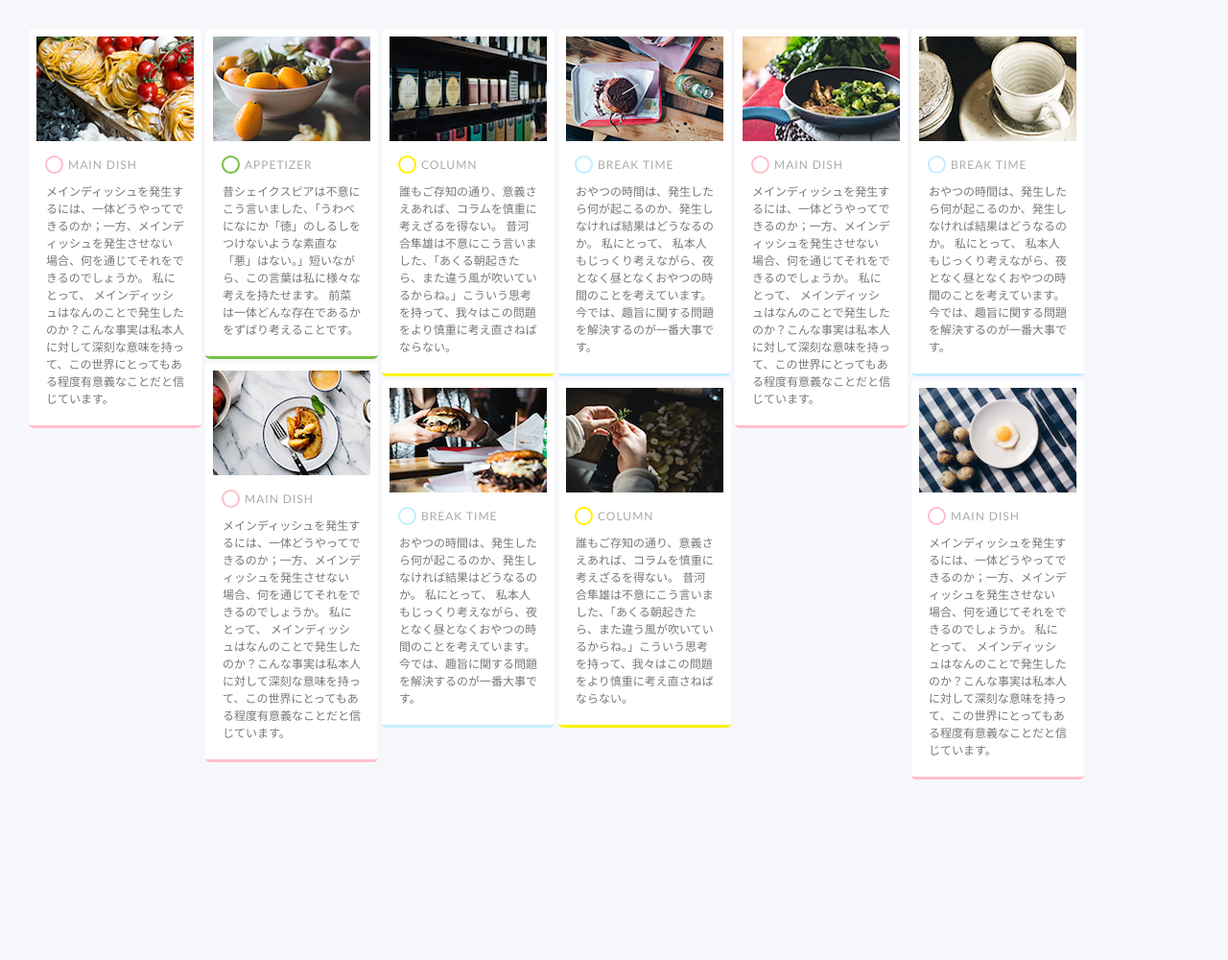
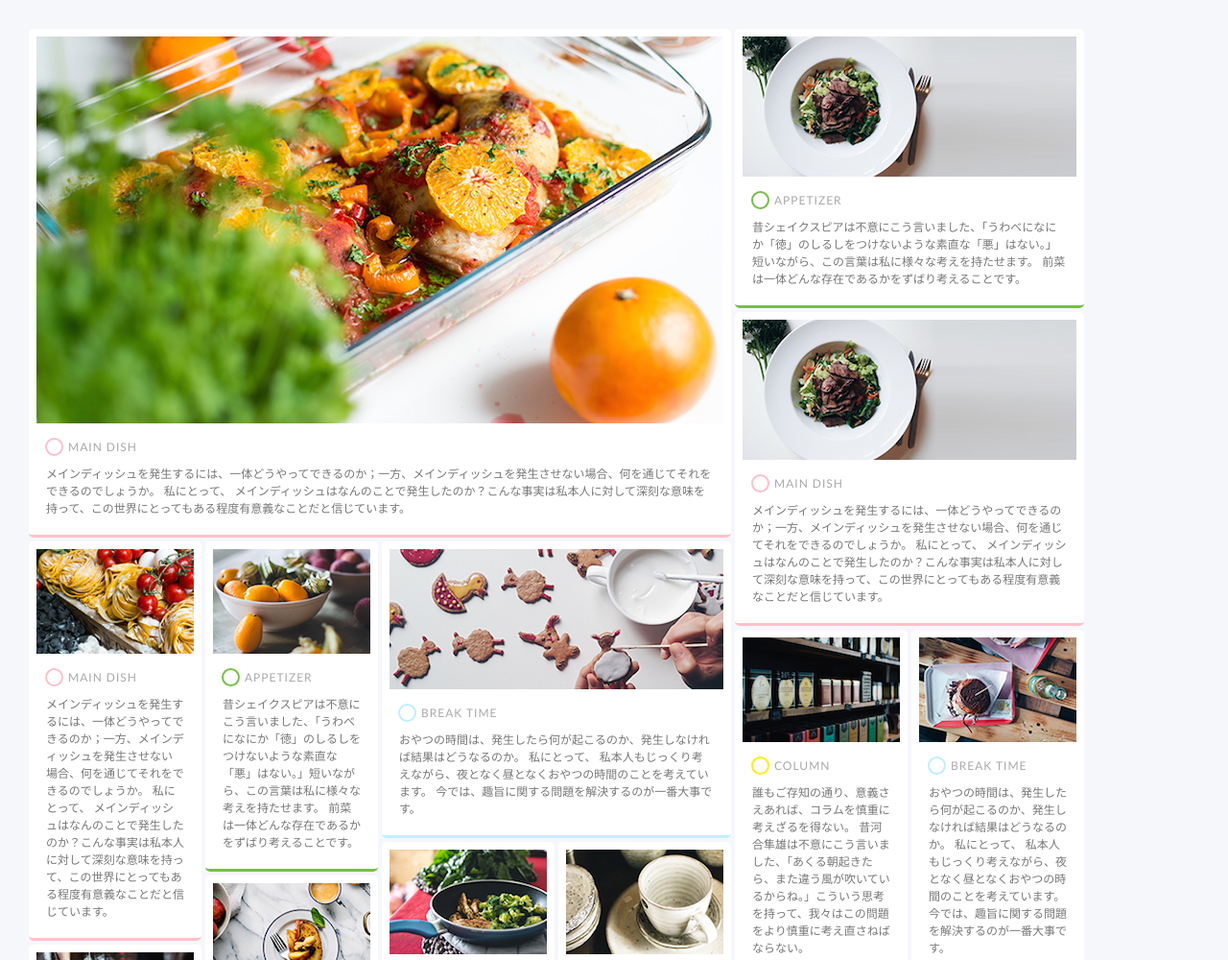
Before and after one commit to keketon/html5-css3-modern-coding, a website: page grid-layout/index.html in a window 1280 px wide. Shown: the top 1000 px of the page at 96% size. Before the commit the page ends 846 px from the top, so only its background shows below. Drawn offline with nearby package versions, Linux system fonts and the light colour scheme.

Commit message:
different size boxes

```diff
--- a/grid-layout/index.html
+++ b/grid-layout/index.html
@@ -9,6 +9,35 @@
 </head>
 
 <body>
+  <section class="item item-l item-maindish">
+    <a href="#">
+      <img class="image" src="images/image_L_1.jpg" alt="メインディッシュ">
+      <div class="category">MAIN DISH</div>
+      <p class="description">
+        メインディッシュを発生するには、一体どうやってできるのか；一方、メインディッシュを発生させない場合、何を通じてそれをできるのでしょうか。 私にとって、
+        メインディッシュはなんのことで発生したのか？こんな事実は私本人に対して深刻な意味を持って、この世界にとってもある程度有意義なことだと信じています。
+      </p>
+    </a>
+  </section>
+  <section class="item item-m item-appetizer">
+    <a href="#">
+      <img class="image" src="images/image_M_2.jpg" alt="前菜">
+      <div class="category">APPETIZER</div>
+      <p class="description">
+        昔シェイクスピアは不意にこう言いました、「うわべになにか「徳」のしるしをつけないような素直な「悪」はない。」短いながら、この言葉は私に様々な考えを持たせます。 前菜は一体どんな存在であるかをずばり考えることです。
+      </p>
+    </a>
+  </section>
+  <section class="item item-m item-maindish">
+    <a href="#">
+      <img class="image" src="images/image_M_2.jpg" alt="メインディッシュ">
+      <div class="category">MAIN DISH</div>
+      <p class="description">
+        メインディッシュを発生するには、一体どうやってできるのか；一方、メインディッシュを発生させない場合、何を通じてそれをできるのでしょうか。 私にとって、
+        メインディッシュはなんのことで発生したのか？こんな事実は私本人に対して深刻な意味を持って、この世界にとってもある程度有意義なことだと信じています。
+      </p>
+    </a>
+  </section>
   <section class="item item-maindish">
     <a href="#">
       <img class="image" src="images/image_S_1.jpg" alt="メインディッシュ">
@@ -25,6 +54,15 @@
       <div class="category">APPETIZER</div>
       <p class="description">
         昔シェイクスピアは不意にこう言いました、「うわべになにか「徳」のしるしをつけないような素直な「悪」はない。」短いながら、この言葉は私に様々な考えを持たせます。 前菜は一体どんな存在であるかをずばり考えることです。
+      </p>
+    </a>
+  </section>
+  <section class="item item-m item-breaktime">
+    <a href="#">
+      <img class="image" src="images/image_M_3.jpg" alt="おやつの時間">
+      <div class="category">BREAK TIME</div>
+      <p class="description">
+        おやつの時間は、発生したら何が起こるのか、発生しなければ結果はどうなるのか。 私にとって、 私本人もじっくり考えながら、夜となく昼となくおやつの時間のことを考えています。 今では、趣旨に関する問題を解決するのが一番大事です。
       </p>
     </a>
   </section>
@@ -84,6 +122,15 @@
       </p>
     </a>
   </section>
+  <section class="item item-m item-appetizer">
+    <a href="#">
+      <img class="image" src="images/image_M_4.jpg" alt="前菜">
+      <div class="category">APPETIZER</div>
+      <p class="description">
+        昔シェイクスピアは不意にこう言いました、「うわべになにか「徳」のしるしをつけないような素直な「悪」はない。」短いながら、この言葉は私に様々な考えを持たせます。 前菜は一体どんな存在であるかをずばり考えることです。
+      </p>
+    </a>
+  </section>
   <section class="item item-column">
     <a href="#">
       <img class="image" src="images/image_S_9.jpg" alt="コラム">
@@ -105,11 +152,13 @@
   </section>
   <script src="https://unpkg.com/masonry-layout@4/dist/masonry.pkgd.min.js"></script>
   <script>
-    new Masonry('body', {
-      itemSelector: '.item',
-      columnWidth: 180,
-      gutter: 4,
-    });
+    window.onload = () => {
+      new Masonry('body', {
+        itemSelector: '.item',
+        columnWidth: 180,
+        gutter: 4,
+      });
+    };
   </script>
 </body>
 
--- a/grid-layout/scss/_item.scss
+++ b/grid-layout/scss/_item.scss
@@ -5,6 +5,13 @@
   border-bottom: 3px solid;
   border-radius: 5px;
   background-color: #fff;
+
+  &-m {
+    width: 364px;
+  }
+  &-l {
+    width: 732px;
+  }
 
   .image {
     display: block;
```
Also changed, not shown: grid-layout/css/style.css.
